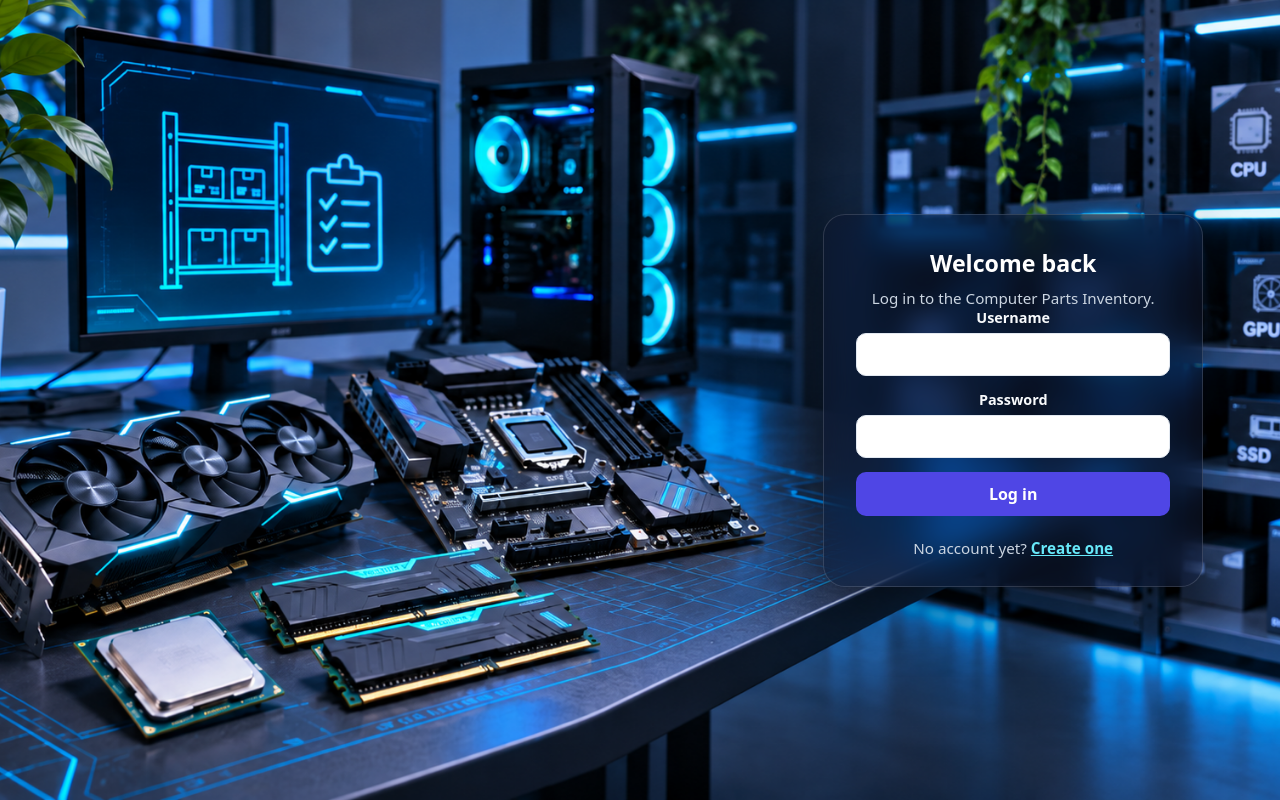
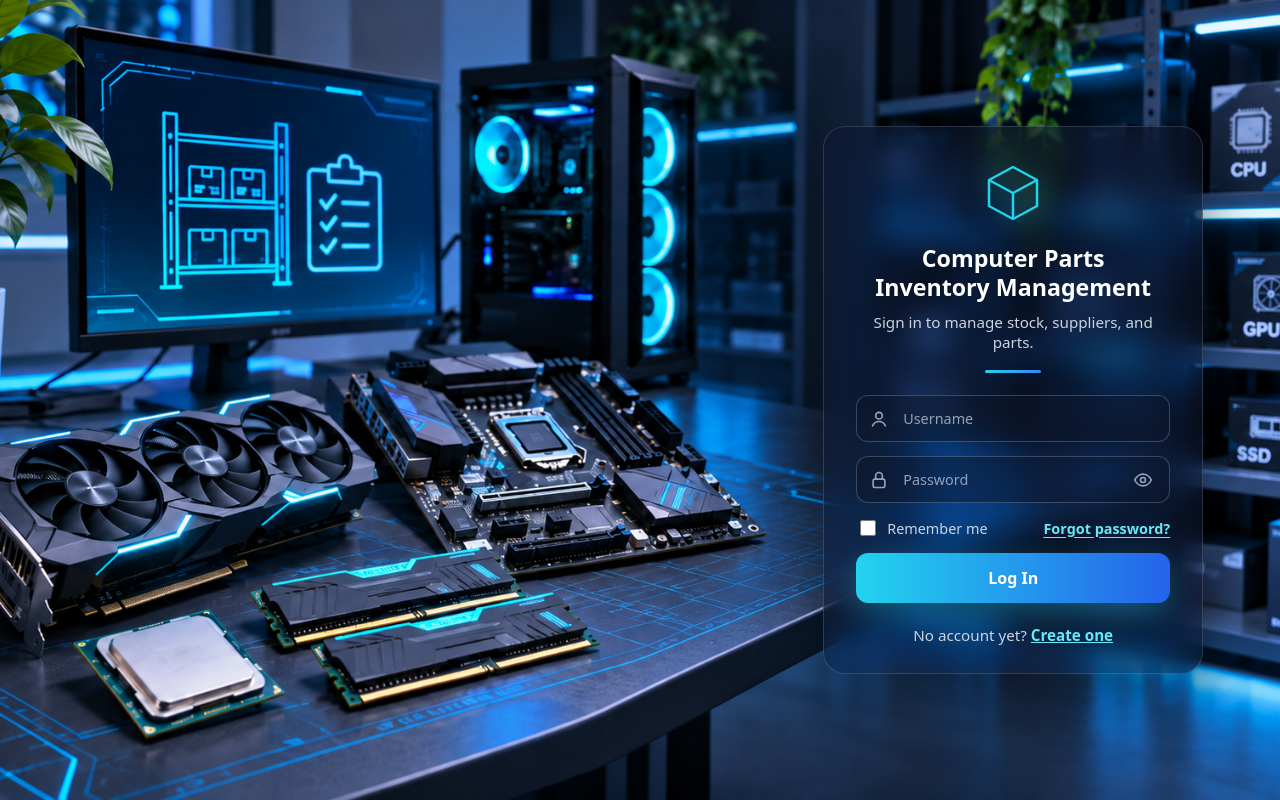
Before and after one commit to nalagonkenji/inventory-app, a PHP site: page /login.php in a window 1280 px wide. Run offline with PHP 8.4, Linux system fonts and the light colour scheme; a stand-in replaces the project's code that opens the database connection.

Commit message:
Update login.php

```diff
--- a/login.php
+++ b/login.php
@@ -28,13 +28,20 @@ if ($_SERVER['REQUEST_METHOD'] === 'POST') {
 <head>
   <meta charset="UTF-8">
   <meta name="viewport" content="width=device-width, initial-scale=1">
-  <title>Log In | Inventory</title>
+  <title>Log In | Computer Parts Inventory</title>
   <link rel="stylesheet" href="style.css">
 </head>
 <body class="auth-page">
   <main class="auth-card">
-    <h1>Welcome back</h1>
-    <p class="subtitle">Log in to the Computer Parts Inventory.</p>
+    <div class="brand-logo" aria-hidden="true">
+      <svg viewBox="0 0 64 64" width="64" height="64" fill="none" stroke="currentColor" stroke-width="2.5" stroke-linejoin="round">
+        <path d="M32 6 56 19v26L32 58 8 45V19z"/>
+        <path d="M8 19l24 13 24-13M32 32v26"/>
+      </svg>
+    </div>
+    <h1>Computer Parts<br>Inventory Management</h1>
+    <p class="subtitle">Sign in to manage stock, suppliers, and parts.</p>
+    <span class="accent-line"></span>
 
     <?php if ($notice): ?>
       <div class="alert alert-success"><?= e($notice) ?></div>
@@ -44,16 +51,31 @@ if ($_SERVER['REQUEST_METHOD'] === 'POST') {
     <?php endif; ?>
 
     <form method="post" class="auth-form">
-      <label>Username
-        <input name="username" required value="<?= e($_POST['username'] ?? '') ?>">
+      <label class="field">
+        <span class="field-icon"><svg viewBox="0 0 24 24" width="20" height="20" fill="none" stroke="currentColor" stroke-width="2"><circle cx="12" cy="8" r="4"/><path d="M4 21c1.5-4 4.5-6 8-6s6.5 2 8 6"/></svg></span>
+        <input name="username" placeholder="Username" required autocomplete="username" value="<?= e($_POST['username'] ?? '') ?>">
       </label>
-      <label>Password
-        <input type="password" name="password" required>
+      <label class="field">
+        <span class="field-icon"><svg viewBox="0 0 24 24" width="20" height="20" fill="none" stroke="currentColor" stroke-width="2"><rect x="5" y="11" width="14" height="10" rx="2"/><path d="M8 11V7a4 4 0 0 1 8 0v4"/></svg></span>
+        <input type="password" name="password" placeholder="Password" required autocomplete="current-password">
+        <button type="button" class="toggle-pass" aria-label="Show password"><svg viewBox="0 0 24 24" width="20" height="20" fill="none" stroke="currentColor" stroke-width="2"><path d="M2 12s3.5-7 10-7 10 7 10 7-3.5 7-10 7S2 12 2 12z"/><circle cx="12" cy="12" r="3"/></svg></button>
       </label>
-      <button type="submit" class="btn btn-primary">Log in</button>
+      <div class="form-row">
+        <label class="remember"><input type="checkbox" name="remember"> Remember me</label>
+        <a href="#" class="forgot" onclick="return false;" title="Contact the administrator to reset your password">Forgot password?</a>
+      </div>
+      <button type="submit" class="btn btn-block">Log In</button>
     </form>
 
     <p class="auth-switch">No account yet? <a href="register.php">Create one</a></p>
   </main>
+  <script>
+    document.querySelectorAll('.toggle-pass').forEach(function (btn) {
+      btn.addEventListener('click', function () {
+        var input = btn.parentElement.querySelector('input');
+        input.type = input.type === 'password' ? 'text' : 'password';
+      });
+    });
+  </script>
 </body>
 </html>
```
